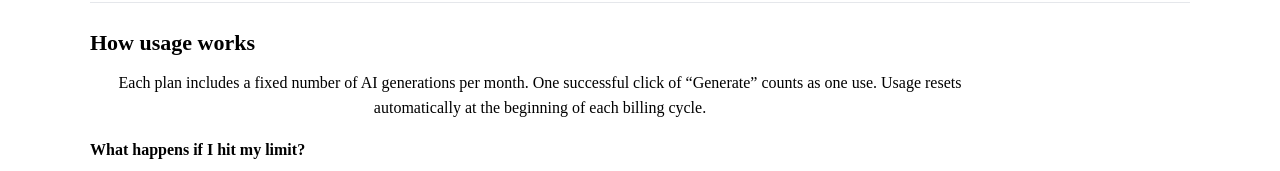
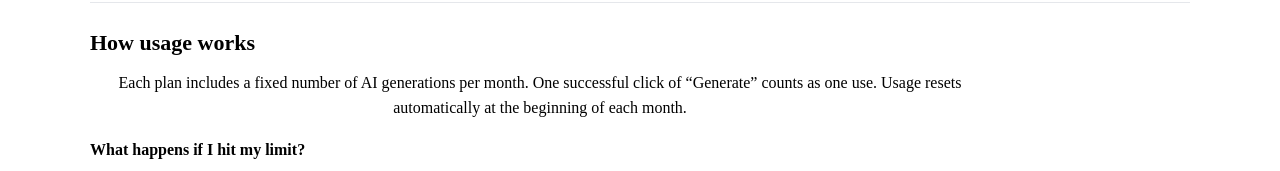
Before and after one commit to AdGenMCM/Updated-AdGen, a React (Create React App) app in the folder frontend/: page /pricing in a window 1280 px wide. Shown: the part 1445-1616 px from the top of the page. Built offline with nearby package versions, Linux system fonts and the light colour scheme; no server answers.

Commit message:
THIS ALL WORKS!!

```diff
--- a/frontend/src/pages/Pricing.js
+++ b/frontend/src/pages/Pricing.js
@@ -218,8 +218,7 @@ export default function Pricing() {
           <h2 className="pricing-h2">How usage works</h2>
           <p className="pricing-p">
             Each plan includes a fixed number of AI generations per month. One successful click of
-            “Generate” counts as one use. Usage resets automatically at the beginning of each billing
-            cycle.
+            “Generate” counts as one use. Usage resets automatically at the beginning of each month.
           </p>
 
           <h3 className="pricing-h3">What happens if I hit my limit?</h3>
```
